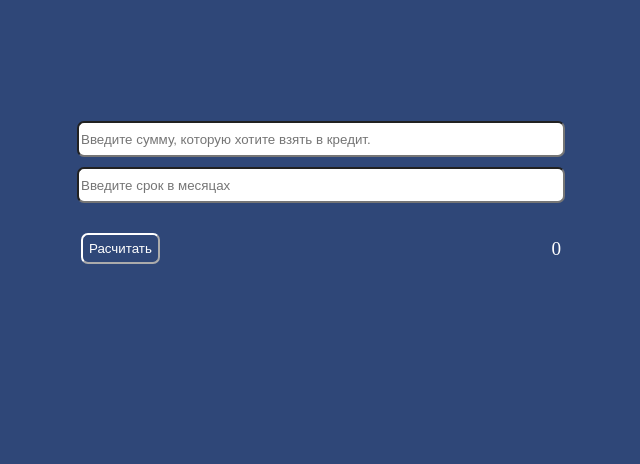
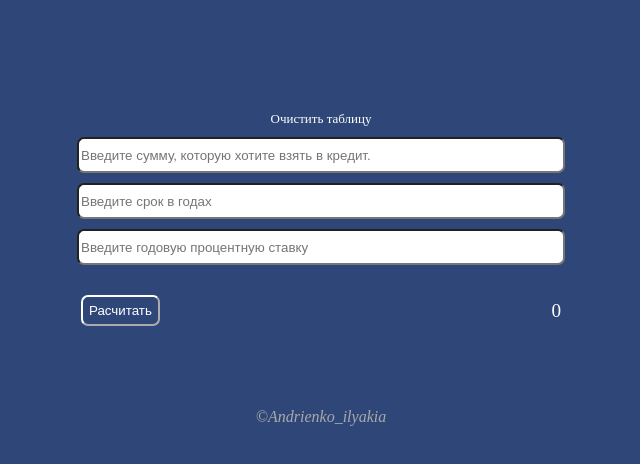
Before and after one commit to iliakia/credit-calculator, a plain HTML site: page index.html in a window 1280 px wide. Shown: the part 62-526 px from the top of the page, without its empty margins (319-959 px from the left). Drawn offline with Linux system fonts and the light colour scheme.

Commit message:
Update index.html

```diff
--- a/index.html
+++ b/index.html
@@ -13,16 +13,21 @@
             <H1>Калькулятор итоговой суммы кредита</H1>
         </div>
         <div class="calculator">
+            <div class="calculator-input"><div class="clear">Очистить таблицу</div></div>
             <div class="calculator-input"><input type="number" min=100 max=50000 id="price" placeholder="Введите сумму, которую хотите взять в кредит." value></div>
-            <div class="calculator-input"><input type="number" min=6 max = 120 id="time" placeholder="Введите срок в месяцах" value></div>
+            <div class="calculator-input"><input type="number" min=1 max = 50 id="time" placeholder="Введите срок в годах" value></div>
+            <div class="calculator-input"><input type="number" min=1 max = 100 id="bid" placeholder="Введите годовую процентную ставку" value></div>
             <div class="calculator-input">
                 <div class="total">
                     <button class="button">Расчитать</button>
-                    <div class="total-value"><p class="p-total-value">0</p></div>
+                    <div class="total-value"><p class="p-total-value" id="ptotalvalue">0</p></div>
                 </div>
             </div>
         </div>
     </section>
     <script src="script.js"></script>
+    <footer>
+        <i><p>©Andrienko_ilyakia</p></i>
+    </footer>
 </body>
 </html>
```
